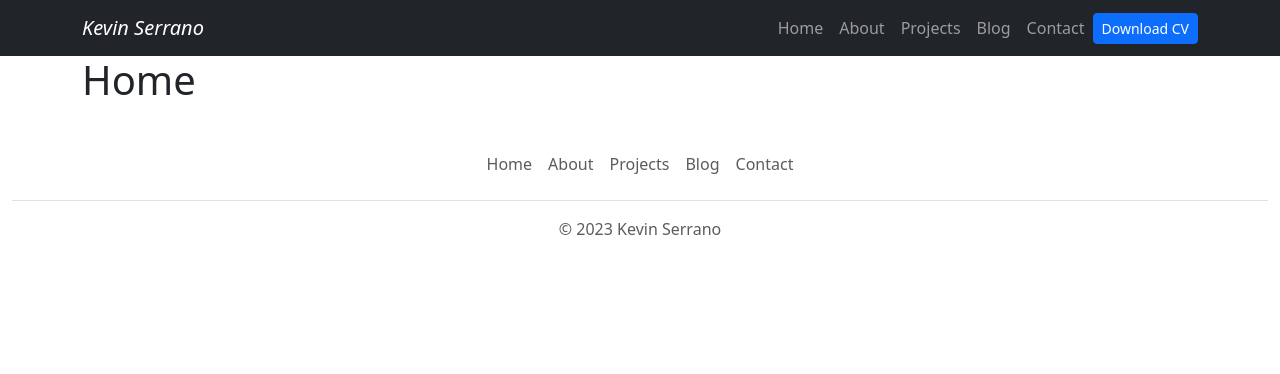
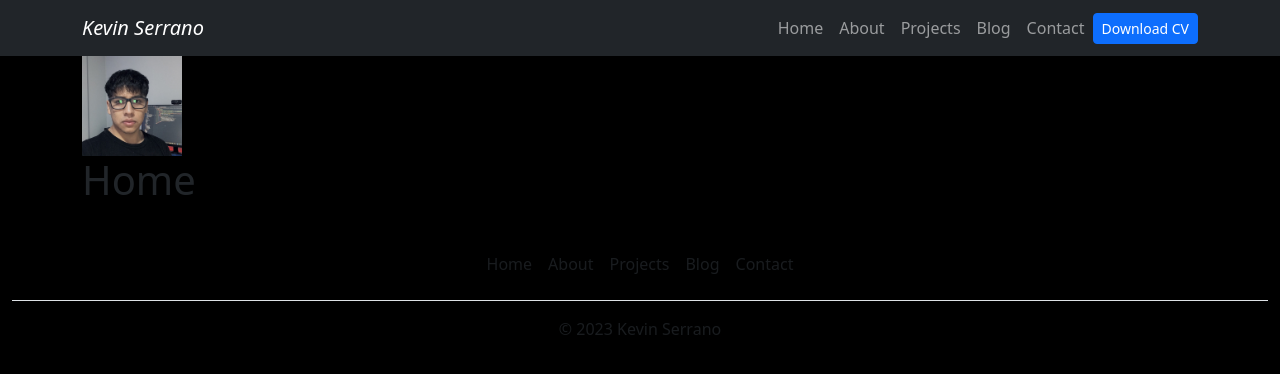
Before and after one commit to kevinserrano01/django_portfolio, a Django app: page / in a window 1280 px wide. Shown: the top 374 px of the page. Run offline with Django 4.2, Linux system fonts and the light colour scheme; data that the repository does not hold is empty.

Commit message:
Boton para descargar CV

```diff
--- /dev/null
+++ b/portfolio/static/main.css
@@ -0,0 +1,3 @@
+body {
+    background-color: black;
+}
--- a/portfolio/templates/components/navbar.html
+++ b/portfolio/templates/components/navbar.html
@@ -1,3 +1,5 @@
+{% load static %}
+
 <nav class="navbar navbar-expand-lg navbar-dark bg-dark">
     <div class="container">
         <a class="navbar-brand fw=bold fst-italic" href="/">Kevin Serrano</a>
@@ -23,7 +25,7 @@
                     <a class="nav-link" href="#">Contact</a>
                 </li>
                 <li class="nav-item d-flex align-items-center">
-                    <a class="btn btn-primary btn-sm" href="#">Download CV</a>
+                    <a class="btn btn-primary btn-sm" href="{% static 'portfolio/CV-Serrano-Kevin-Backend-developer.pdf' %}" target="_blank">Download CV</a>
                 </li>
             </ul>
         </div>
--- a/portfolio/templates/home.html
+++ b/portfolio/templates/home.html
@@ -1,6 +1,9 @@
 {% extends 'layout.html' %}
 
 {% block content %}
+{% load static %}
+
+    <img src="{% static 'portfolio/fotoPerfil.jpg' %}" alt="Foto Perfil" width="100px">
 
     <h1>Home</h1>
 
--- a/portfolio/templates/layout.html
+++ b/portfolio/templates/layout.html
@@ -1,9 +1,12 @@
+{% load static %}
+
 <!DOCTYPE html>
 <html lang="en">
 <head>
     <meta charset="UTF-8">
     <meta name="viewport" content="width=device-width, initial-scale=1.0">
     <link href="https://cdn.jsdelivr.net/npm/bootstrap@5.3.2/dist/css/bootstrap.min.css" rel="stylesheet" integrity="sha384-T3c6CoIi6uLrA9TneNEoa7RxnatzjcDSCmG1MXxSR1GAsXEV/Dwwykc2MPK8M2HN" crossorigin="anonymous">
+    <link rel="stylesheet" href="{% static 'main.css' %}">
     <title>Portfolio Kev</title>
 </head>
 <body>
```
Also changed, not shown: portfolio/static/portfolio/fotoPerfil.jpg (added), 1 other file.
